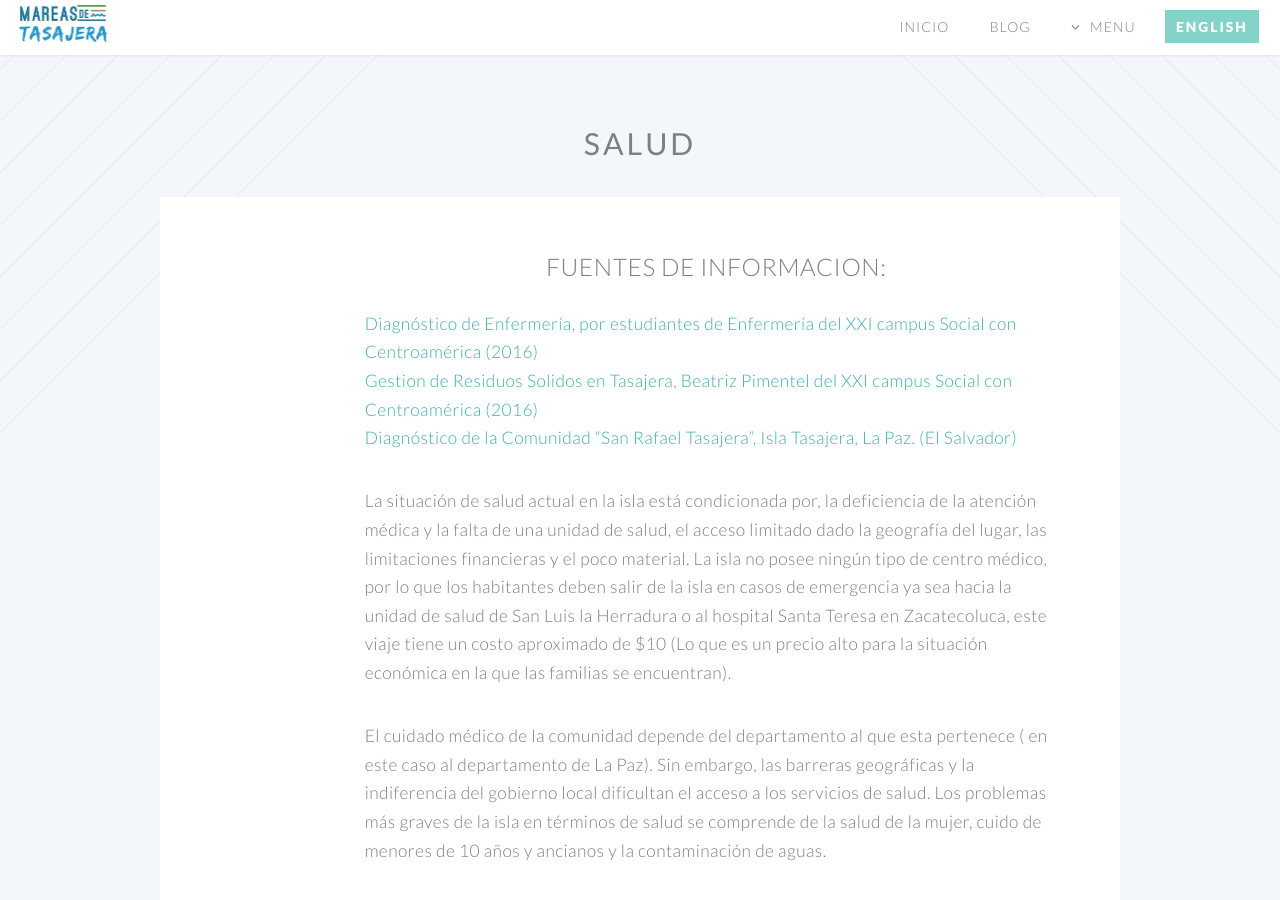
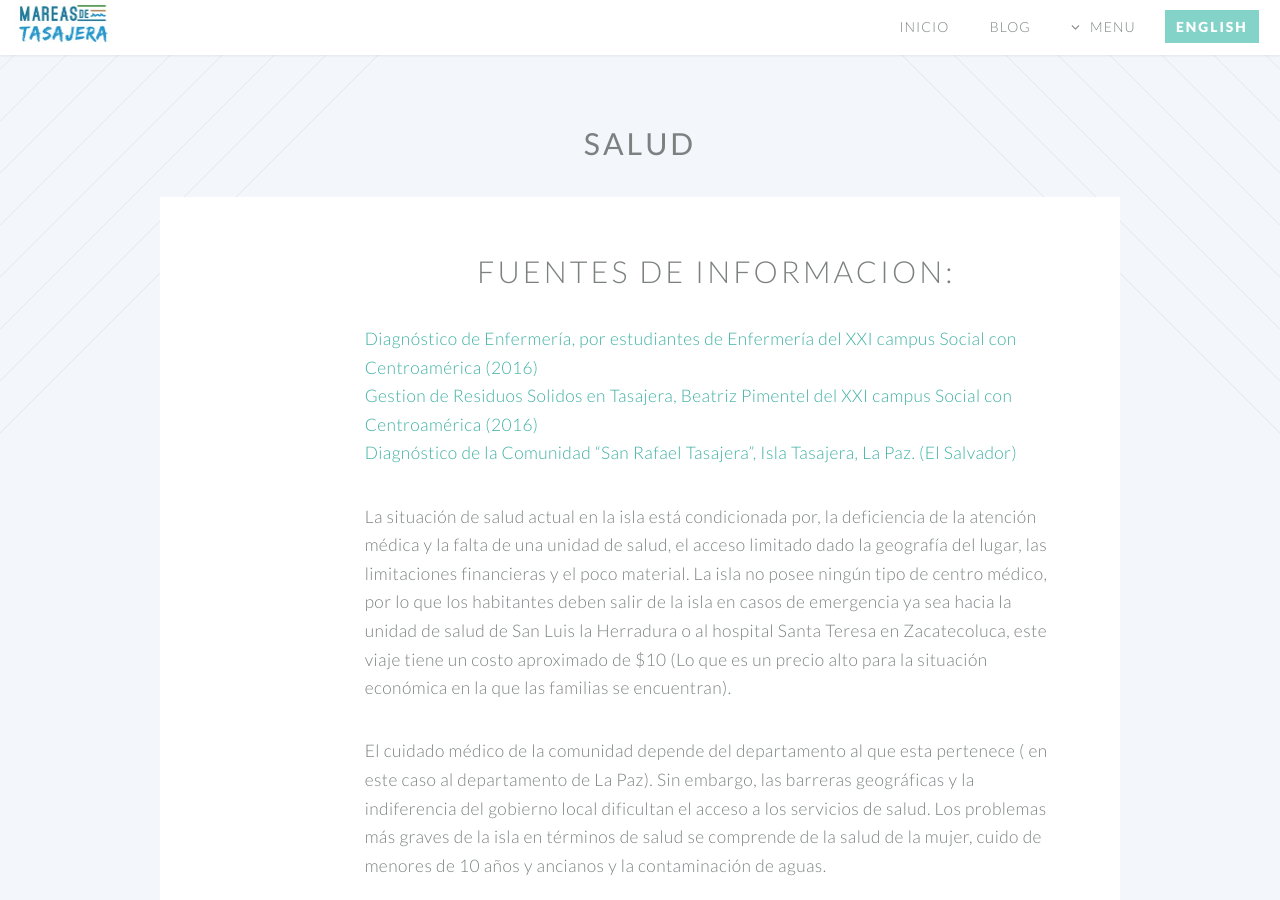
Before and after one commit to danteo90/danteo90.github.io, a Jekyll site: the page salud.html, which Jekyll copies as it is, in a window 1280 px wide and 900 px high. Built offline with Jekyll 4.4.1, drawn with Linux system fonts in a browser that asks for light colours.

Commit message:
Update salud.html

```diff
--- a/salud.html
+++ b/salud.html
@@ -138,8 +138,8 @@
 								<!-- Content -->
 									<div class="content">
 										<section>
-											<h3>Fuentes de Informacion:</h3>
-											<ul>
+											<h4>Fuentes de Informacion:</h4>
+											<ul style="">
 												<li><a href="https://drive.google.com/file/d/0B1bTQi1blEtwSnNOR0lSMURLOTQ/view?usp=sharing" target="_blank">Diagnóstico de Enfermería, por estudiantes de Enfermería del XXI campus Social con Centroamérica (2016)</a></li>
 												<li><a href="https://drive.google.com/file/d/0B1bTQi1blEtwN19Yd2dacWVmR3lLWXBDZmhQZFhmbG12bnlN/view?usp=sharing" target="_blank">Gestion de Residuos Solidos en Tasajera, Beatriz Pimentel del XXI campus Social con Centroamérica (2016)</a></li>
 												<li><a href="http://www.academia.edu/10073107/Diagn%C3%B3stico_de_la_Comunidad_San_Rafael_Tasajera_Isla_Tasajera_La_Paz._El_Salvador_" target="_blank">Diagnóstico de la Comunidad “San Rafael Tasajera”, Isla Tasajera, La Paz. (El Salvador)</a></li>
@@ -149,13 +149,13 @@
 </p>
 											<p>El cuidado médico de la comunidad depende del departamento al que esta pertenece ( en este caso al departamento de La Paz). Sin embargo, las barreras geográficas y la indiferencia del gobierno local dificultan el acceso a los servicios de salud. Los problemas más graves de la isla en términos de salud se comprende de la salud de la mujer, cuido de menores de 10 años y ancianos y la contaminación de aguas.
 </p>
-											<h3>Informacion disponible de Salud</h3>
+											<h4>Informacion disponible de Salud</h4>
 											<p>Durante el verano de 2016, un grupo de voluntarias Españolas de la Universidad de Alcalá de Henares (Paula Daniela Castañeda Estévez, Beatriz Díaz Sanz, Patricia Mascaraque Cantero e Isabel Rodríguez Barriga) permanecieron 6 semanas en Tasajera haciendo asistencias de campo con la promotora de salud local, Amalia Ramírez, realizando visitas domiciliarias, talleres educativos y recolección de datos de salud. Ellas realizaron un reporte de sus hallazgos en el siguiente documento (Informe de Salud de Tasajera 2016), que contiene las siguientes conclusiones principales.
 </p>
-											<div><img src="danteo90.github.io/images/health_charts/salud_circulo.jpg"><span><em>Imagen 1. Círculo de la pobreza en Isla Tasajera. Realizado por el equipo de estudiantes de Enfermería del XXI campus Social con Centroamérica (2016).</em></span></div>
+											<div><img src="danteo90.github.io/images/health_charts/salud_circulo.jpg"><span><em><br />Imagen 1. Círculo de la pobreza en Isla Tasajera. Realizado por el equipo de estudiantes de Enfermería del XXI campus Social con Centroamérica (2016).</em></span></div>
 											<br />
-											<h3>Conclusiones:</h3>
-											<ul>
+											<h4>Conclusiones:</h4>
+											<ul style="">
 												<li>Para conseguir una mayor eficiencia en su trabajo, consideramos que el voluntario debe centrarse en capacitar al promotor o promotora de salud más que en realizar un trabajo individual, pues el promotor es y debe ser la figura de referencia de la población.</li>
 												<li>Destacamos como necesidad sentida y expresada de la comunidad la existencia de una guardería. Con este servicio la vida de las mujeres no se limitaría al rol impuesto basado en las tareas domésticas.</li>
 												<li>Cualquier intervención realizada debe surgir de la propia comunidad y ser aceptada por la misma, por lo que el trabajo del voluntario debe ser incentivar la organización de grupos en la población y el apoyo de las propuestas de los mismos.</li>
```
